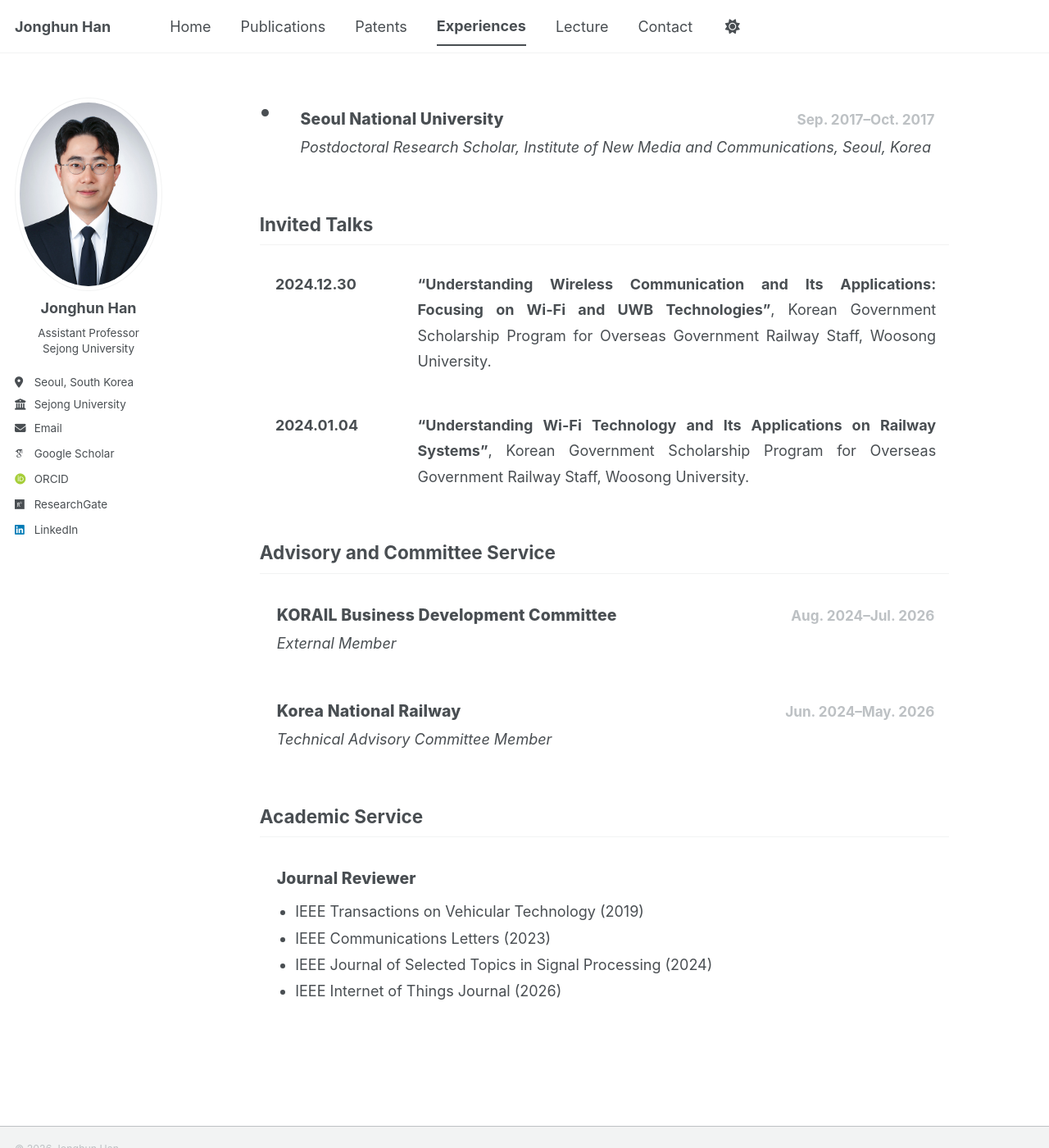
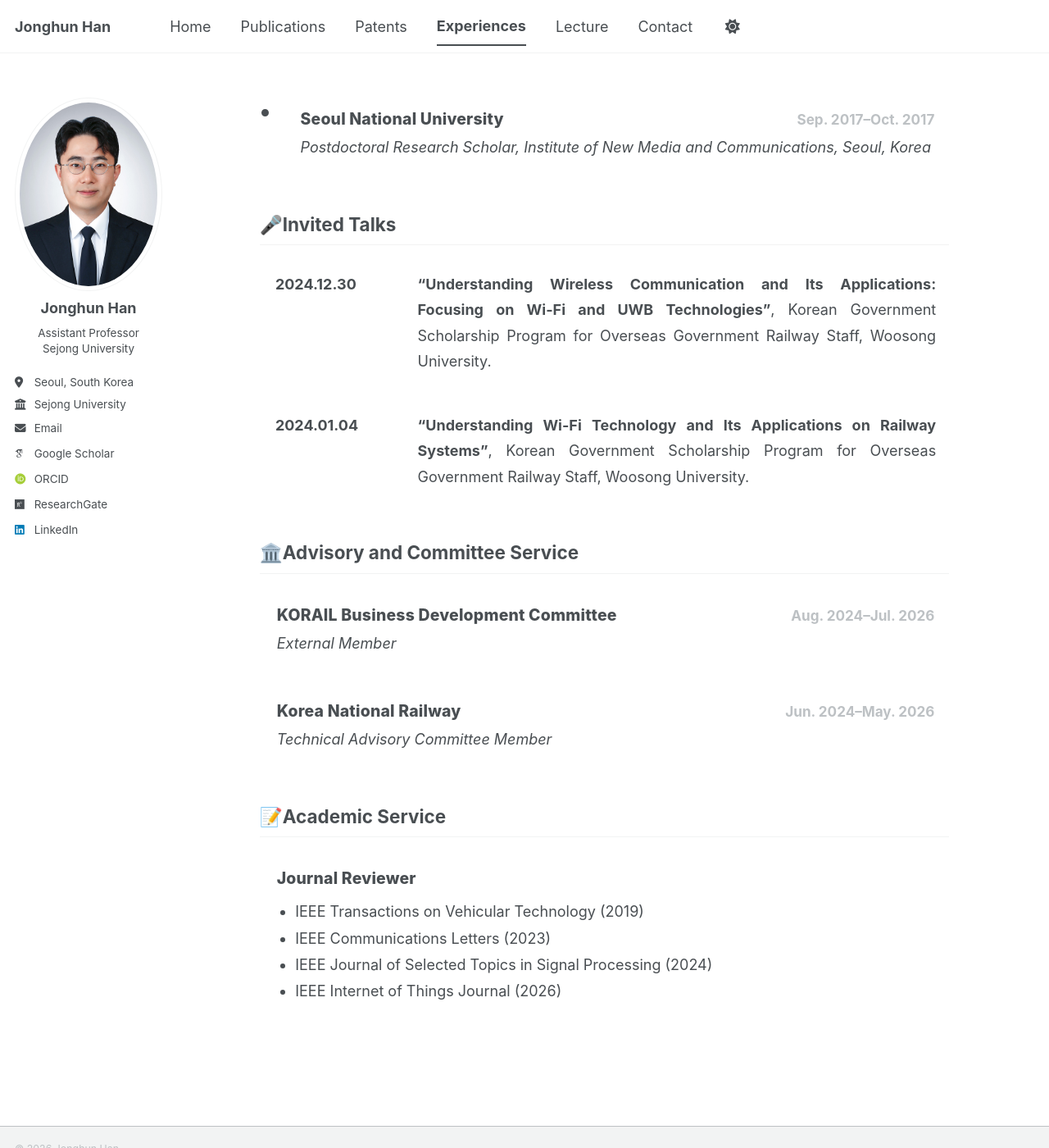
Before and after one commit to icnsl/icnsl.github.io, a Jekyll site: the page built from _pages/experiences.md, in a window 1280 px wide and 1400 px high, scrolled down 885 px. Shown: the whole window at 82% size. Built offline with Jekyll 4.4.1, drawn with Linux system fonts in a browser that asks for light colours; some web fonts are replaced; a script bundle is joined from its source files by our own code; library files that are not in the unit come from our copies; some of the changed text lies outside the part shown.

```diff
--- a/_pages/experiences.md
+++ b/_pages/experiences.md
@@ -4,7 +4,7 @@ permalink: /experiences/
 author_profile: true
 ---
 
-## Professional Experience
+## 🏢Professional Experience
 
 <div class="timeline-list">
 
@@ -81,7 +81,7 @@ author_profile: true
 </div>
 
 
-## Invited Talks
+## 🎤Invited Talks
 
 <div class="cv-list">
 
@@ -103,7 +103,7 @@ author_profile: true
 
 </div>
 
-## Advisory and Committee Service
+## 🏛️Advisory and Committee Service
 
 <div class="service-list">
 
@@ -136,7 +136,7 @@ author_profile: true
 </div>
 
 
-## Academic Service
+## 📝Academic Service
 
 <div class="service-list">
 
```
